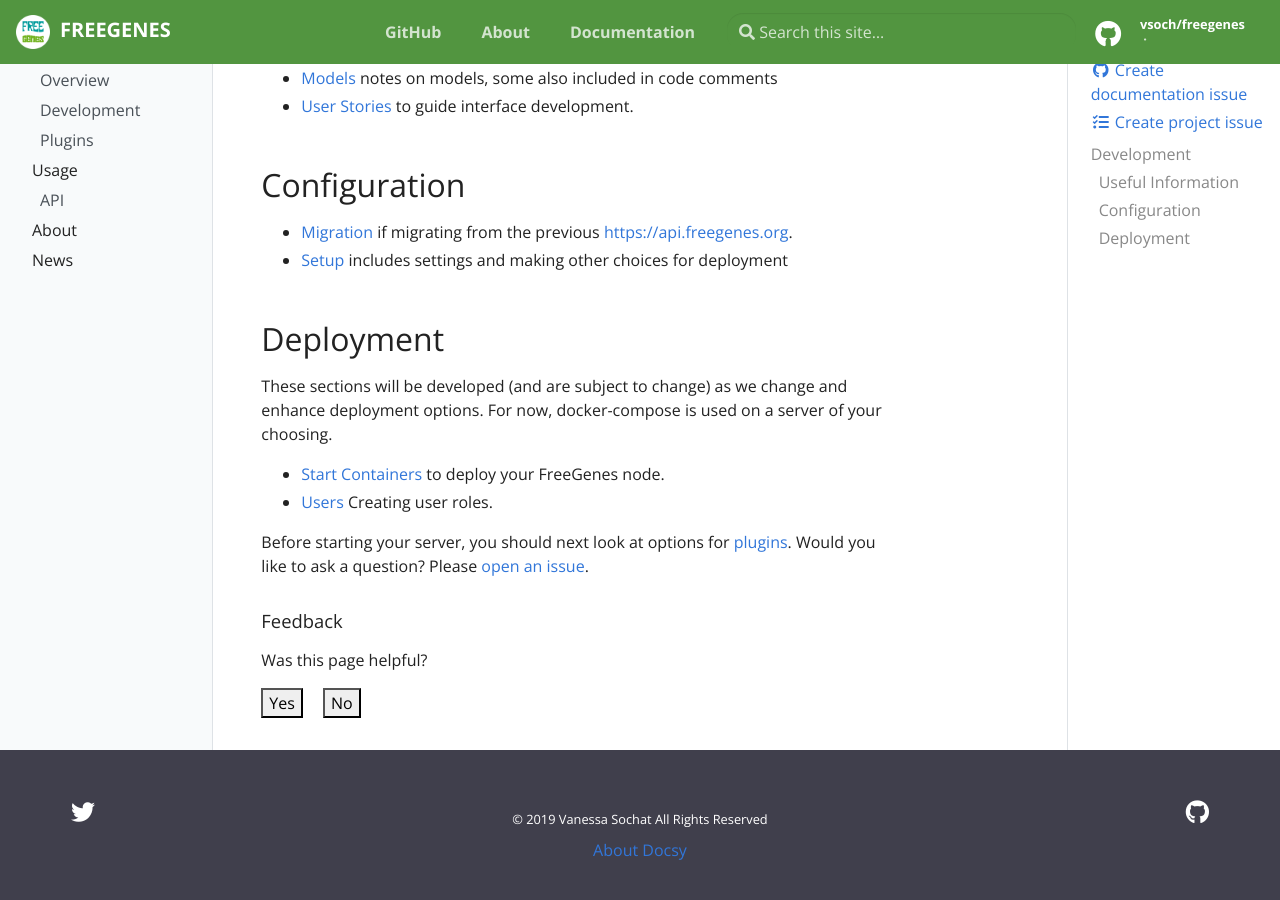
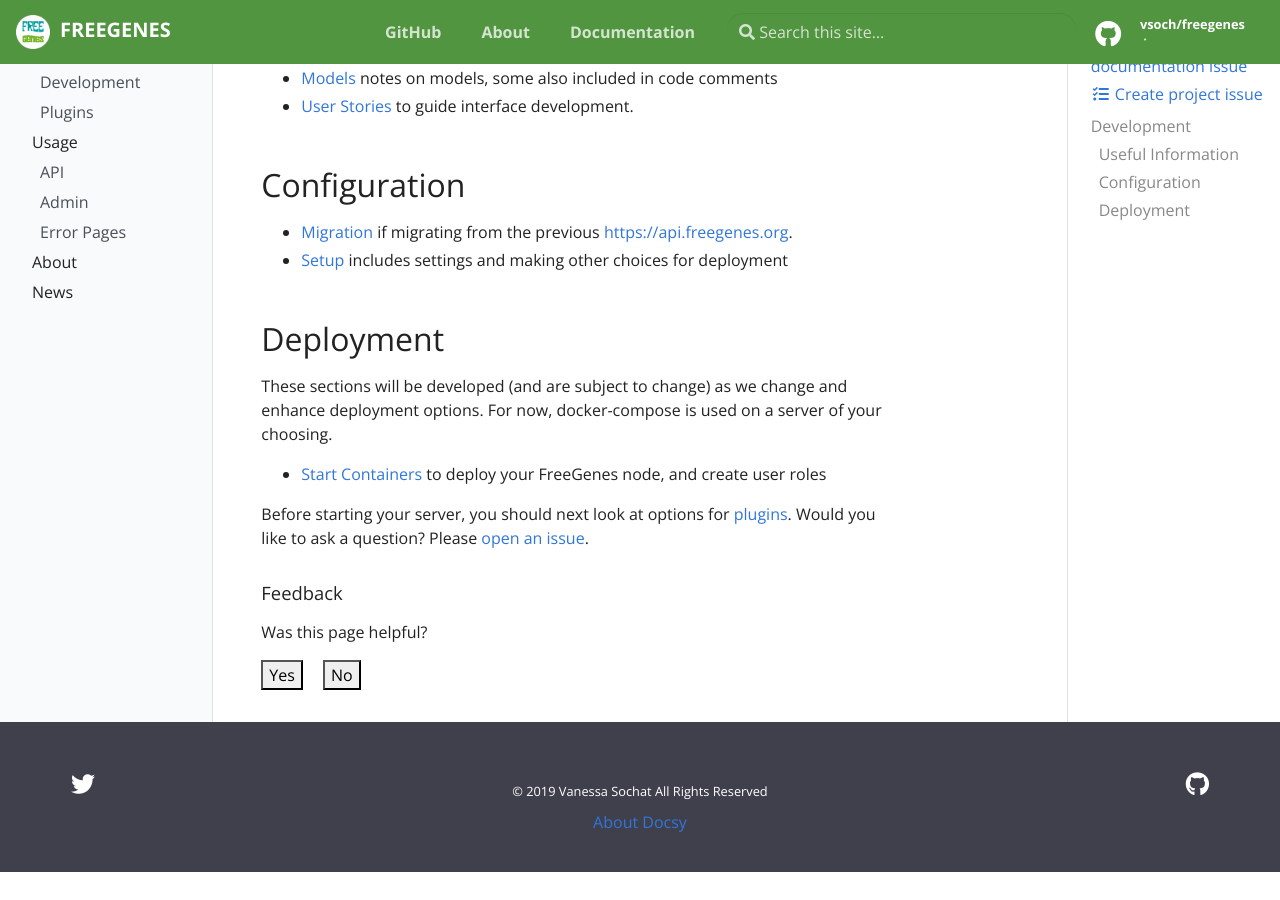
Before and after one commit to vsoch/freegenes, a Jekyll site: the page built from docs/_docs/development/index.md, in a window 1280 px wide and 900 px high, scrolled down 312 px. Built offline with Jekyll 4.4.1, drawn with Linux system fonts in a browser that asks for light colours; after the commit the page ends 1184 px from its top, so only the background shows below that.

Commit message:
adding missing links
Signed-off-by: Vanessa Sochat <vsochat@stanford.edu>

```diff
--- a/docs/_data/toc.yml
+++ b/docs/_data/toc.yml
@@ -15,6 +15,10 @@
       children:
         - title: API
           url: "docs/usage/api"
+        - title: Admin
+          url: "docs/usage/admin"
+        - title: Error Pages
+          url: "docs/usage/error"
     - title: "About"
       url: "about"
     - title: "News"
--- a/docs/_docs/development/index.md
+++ b/docs/_docs/development/index.md
@@ -24,8 +24,7 @@ before deploying the application.
 These sections will be developed (and are subject to change) as we change and enhance deployment options.
 For now, docker-compose is used on a server of your choosing.
 
- - [Start Containers](start) to deploy your FreeGenes node.
- - [Users](users) Creating user roles.
+ - [Start Containers](start) to deploy your FreeGenes node, and create user roles
 
 Before starting your server, you should next look at options for [plugins]({{ site.baseurl }}/docs/plugins/).
 Would you like to ask a question? Please [open an issue]({{ site.repo }}/issues/new).
```
Also changed, not shown: docs/_docs/development/https.md (+1 -1 lines).
